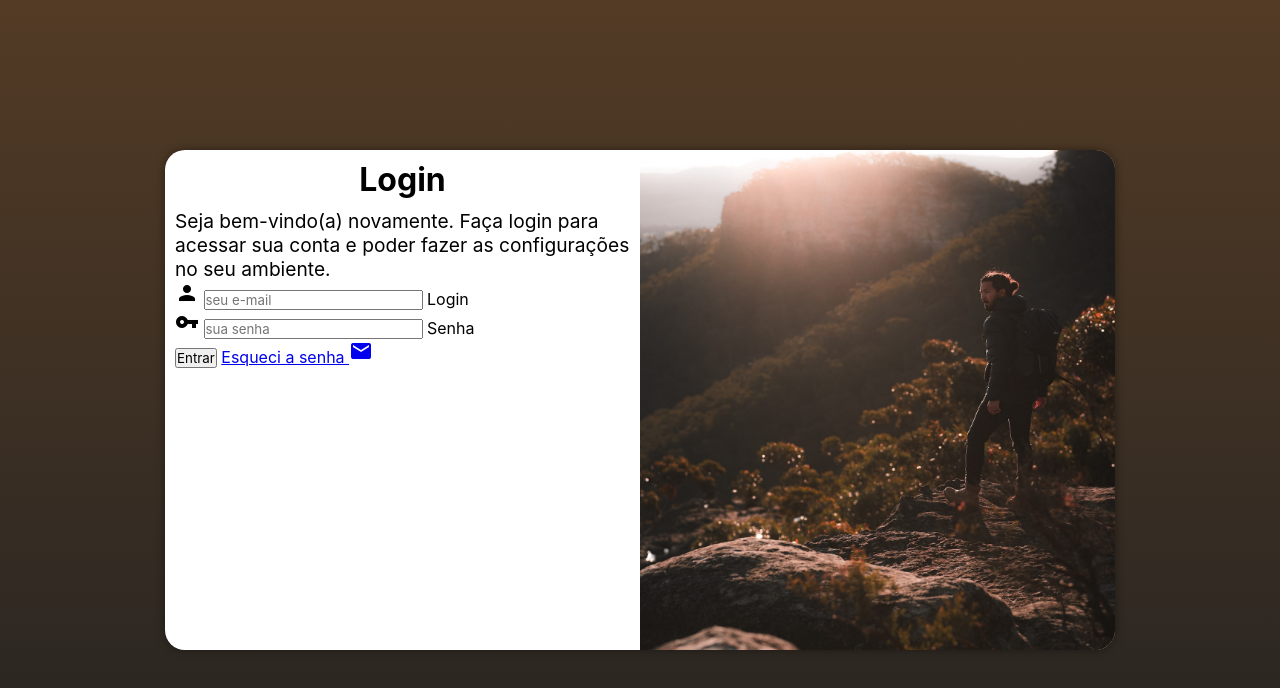
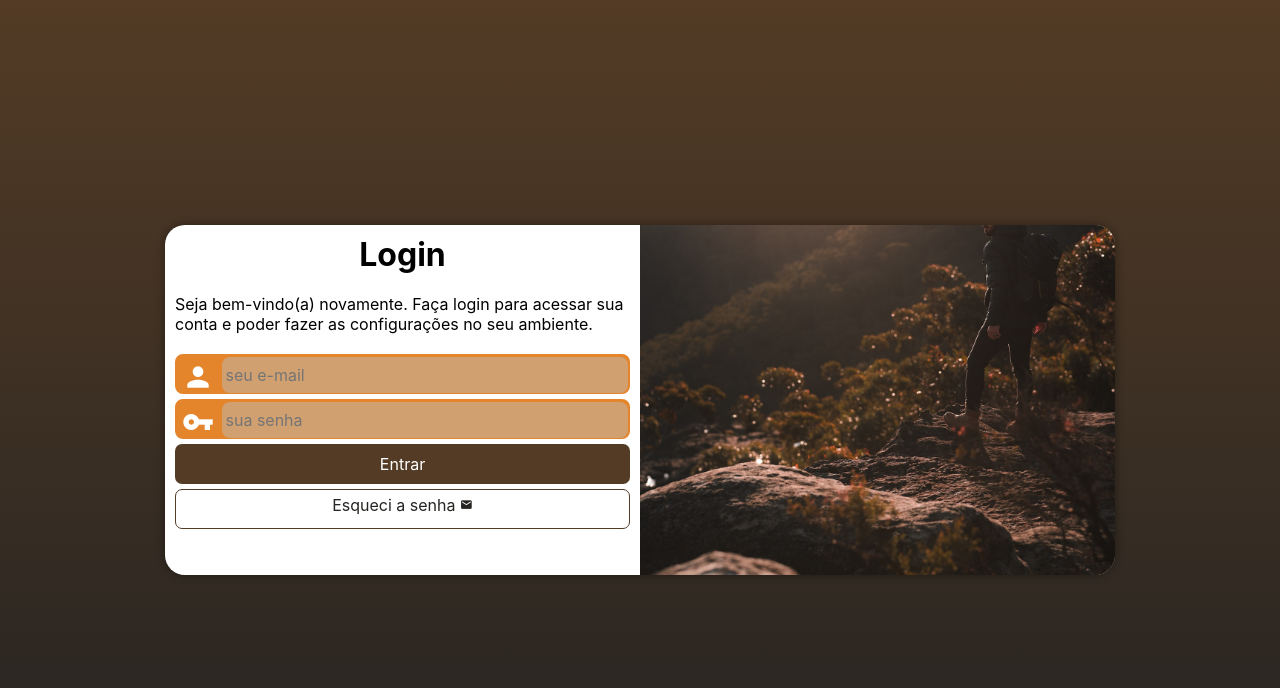
Before and after one commit to arnaldohenrique/projeto-login, a plain HTML site: page index.html in a window 1280 px wide. Drawn offline with Linux system fonts and the light colour scheme.

Commit message:
bug fix transform

```diff
--- a/estilos/media-query.css
+++ b/estilos/media-query.css
@@ -16,12 +16,14 @@ Grandes telas: acima de 1200px
 
     section#login {
         width: 80vw;
+        height: 280px;
     }
 
     section#login > div#imagem {
         float: left;
         width: 30%;
         height: 100%;
+        background-position: right bottom;
     }
 
     section#login > div#formulario {
@@ -37,6 +39,7 @@ Grandes telas: acima de 1200px
 
     section#login {
         width: 950px;
+        height: 350px;
     }
 
     section#login > div#imagem {
@@ -55,6 +58,7 @@ Grandes telas: acima de 1200px
     }
 
     div#formulario > p {
-        font-size: 1.2em;
+        font-size: 1em;
+        margin: 20px 0px;
 }
 }
--- a/estilos/style.css
+++ b/estilos/style.css
@@ -29,15 +29,15 @@ section#login {
         position: absolute;
         top: 50%;
         left: 50%;
-        transform: translate(-50%, -50%);
         overflow: hidden;
 
         background-color: white;
         width: 250px;
-        height: 500px;
+        height: 515px;
         border-radius: 20px;
         box-shadow: 0 0 10px rgba(0, 0, 0, 0.4);
 
+        transform: translate(-50%, -50%);
         transition: width .3s, height .3s;
         transition-timing-function: ease;
 }
@@ -63,3 +63,79 @@ div#formulario > h1 {
 div#formulario > p {
         font-size: 0.8em;
 }
+
+form > div.campo {
+        background-color: #e4852c;
+        border: 2px solid #e4852c;
+        width: 100%;
+        display: block;
+        height: 40px;
+        border-radius: 8px;
+        margin: 5px 0px;
+}
+
+div.campo > label {
+        display: none;
+}
+
+div.campo > span {
+        color: white;
+        font-size: 2em;
+        width: 40px;
+        padding: 5px;
+}
+
+div.campo > input {
+        background-color: #d1a071;
+        font-size: 1em;
+        width: calc(100% - 45px);
+        height: 100%;
+        border: 0px;
+        border-radius: 8px;
+        padding: 4px;
+
+        transform: translateY(-12px);
+}
+
+div.campo > input:focus-within {
+        background-color: white;
+}
+
+form > input[type=submit] {
+        display: block;
+        font-size: 1em;
+        width: 100%;
+        height: 40px;
+        background-color: #533b25;
+        color: white;
+        border: none;
+        border-radius: 7px;
+        cursor: pointer;
+}
+
+form > input[type=submit]:hover {
+        background-color: #262422;
+}
+
+form > a.botao {
+        display: block;
+        text-align: center;
+        font-size: 1em;
+        width: 100%;
+        height: 40px;
+        padding-top: 5px;
+        margin-top: 5px;
+        background-color: #ffffff;
+        color: #262422;
+        border: 1px solid #533b25;
+        border-radius: 7px;
+        text-decoration: none;
+}
+
+form > a.botao:hover {
+        background-color: #be956f;
+}
+
+form > a.botao > span {
+        font-size: 0.8em;
+}
--- a/index.html
+++ b/index.html
@@ -31,7 +31,7 @@
                         <label for="isenha">Senha</label>
                     </div>
                     <input type="submit" value="Entrar">
-                    <a href="esqueci.html">
+                    <a href="esqueci.html" class="botao">
                         Esqueci a senha
                         <span class="material-icons">mail</span>
                     </a>
```
